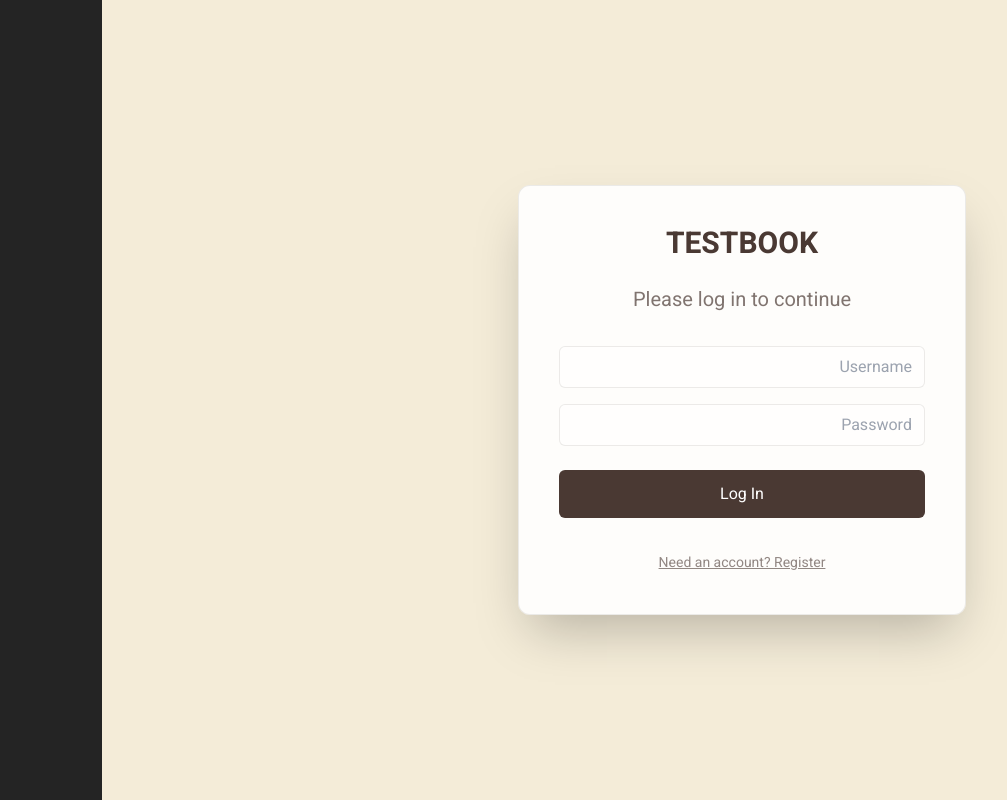
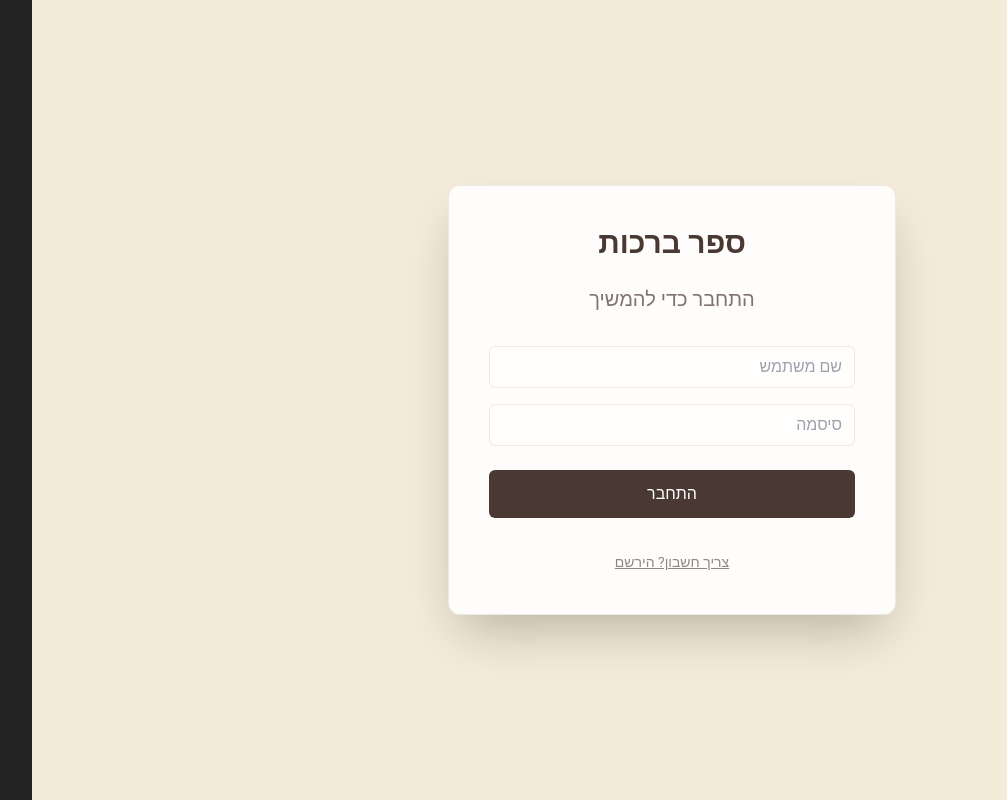
Before and after one commit to amirgal/mayush, a React (Vite) app: page / in a window 1280 px wide. Shown: the whole page, without its empty margins (65-1072 px from the left). Built offline with nearby package versions, Linux system fonts and the light colour scheme; no server answers.

Commit message:
feat: update LoginPage to support Hebrew localization and improve authentication handling

```diff
--- a/src/App.css
+++ b/src/App.css
@@ -1,3 +1,5 @@
+@import './BookTheme.css';
+
 #root {
   max-width: 1280px;
   margin: 0 auto;
@@ -28,8 +30,6 @@
   -webkit-text-size-adjust: 100%;
 }
 
-@import './BookTheme.css';
-
 .logo:hover {
   filter: drop-shadow(0 0 2em #646cffaa);
 }
--- a/src/pages/LoginPage.tsx
+++ b/src/pages/LoginPage.tsx
@@ -17,7 +17,7 @@ const LoginPage = () => {
     if (isAuthenticated) {
       navigate('/guestbook');
     }
-  }, []);
+  }, [isAuthenticated, navigate]);
 
   // Use our custom hook for Convex authentication
   const { login, register } = useConvexAuth();
@@ -30,17 +30,17 @@ const LoginPage = () => {
 
   const handleSubmit = async () => {
     if (!username.trim()) {
-      setError('Please enter a username');
+      setError('נא להזין שם משתמש');
       return;
     }
 
     if (!isLoginMode && !displayName.trim()) {
-      setError('Please enter your display name');
+      setError('נא להזין שם תצוגה');
       return;
     }
 
     if (!password.trim()) {
-      setError('Please enter a password');
+      setError('נא להזין סיסמה');
       return;
     }
 
@@ -56,7 +56,7 @@ const LoginPage = () => {
           setAuth(result.userId as Id<"users">, username, result.displayName, result.isAdmin);
           navigate('/guestbook');
         } else {
-          setError(result.message || 'Invalid credentials. Please try again.');
+          setError(result.message || 'פרטי התחברות שגויים. נסה שוב.');
         }
       } else {
         // Register using our custom hook
@@ -74,15 +74,15 @@ const LoginPage = () => {
             setAuth(loginResult.userId as Id<"users">, username, loginResult.displayName, loginResult.isAdmin);
             navigate('/guestbook');
           } else {
-            setError('Registration successful. Please log in.');
+            setError('ההרשמה הצליחה. אנא התחבר.');
             setIsLoginMode(true);
           }
         } else {
-          setError(result.message || 'Registration failed. Please try again.');
+          setError(result.message || 'ההרשמה נכשלה. נסה שוב.');
         }
       }
     } catch (err) {
-      setError('An error occurred. Please try again.');
+      setError('אירעה שגיאה. נסה שוב.');
       console.error(err);
     }
   };
@@ -101,8 +101,8 @@ const LoginPage = () => {
   return (
     <div className="min-h-screen flex items-center justify-center bg-book-light p-4">
       <div className="bg-white/90 shadow-2xl rounded-xl max-w-md w-full p-10 border border-book-dark/10">
-        <h1 className="text-3xl font-bold text-center mb-6 text-book-dark">TESTBOOK</h1>
-        <p className="text-center mb-8 text-book-dark/70 text-xl">{isLoginMode ? 'Please log in to continue' : 'Create a new account'}</p>
+        <h1 className="text-3xl font-bold text-center mb-6 text-book-dark">ספר ברכות</h1>
+        <p className="text-center mb-8 text-book-dark/70 text-xl">{isLoginMode ? 'התחבר כדי להמשיך' : 'צור חשבון חדש'}</p>
 
         <div className="mb-4">
           <input
@@ -113,9 +113,9 @@ const LoginPage = () => {
               setUsername(e.target.value);
               setError('');
             }}
-            placeholder="Username"
-            className="w-full px-3 py-2 border border-book-dark/10 bg-white/50 rounded-md focus:outline-none focus:ring-2 focus:ring-book-accent/50"
-            aria-label="Username input"
+            placeholder="שם משתמש"
+            className="w-full px-3 py-2 border border-book-dark/10 bg-white/50 rounded-md focus:outline-none focus:ring-2 focus:ring-book-accent/50 text-right"
+            aria-label="שדה שם משתמש"
             tabIndex={0}
           />
         </div>
@@ -130,9 +130,9 @@ const LoginPage = () => {
                 setDisplayName(e.target.value);
                 setError('');
               }}
-              placeholder="Display Name"
-              className="w-full px-3 py-2 border border-book-dark/5 bg-white/90 rounded-md focus:outline-none focus:ring-2 focus:ring-book-accent/50"
-              aria-label="Display name input"
+              placeholder="שם תצוגה"
+              className="w-full px-3 py-2 border border-book-dark/5 bg-white/90 rounded-md focus:outline-none focus:ring-2 focus:ring-book-accent/50 text-right"
+              aria-label="שדה שם תצוגה"
               tabIndex={0}
             />
           </div>
@@ -148,9 +148,9 @@ const LoginPage = () => {
               setError('');
             }}
             onKeyDown={handleKeyDown}
-            placeholder="Password"
-            className="w-full px-3 py-2 border border-book-dark/10 bg-white/50 rounded-md focus:outline-none focus:ring-2 focus:ring-book-accent/50"
-            aria-label="Password input"
+            placeholder="סיסמה"
+            className="w-full px-3 py-2 border border-book-dark/10 bg-white/50 rounded-md focus:outline-none focus:ring-2 focus:ring-book-accent/50 text-right"
+            aria-label="שדה סיסמה"
             tabIndex={0}
           />
           {error && <p className="text-red-500 mt-2 text-center">{error}</p>}
@@ -161,7 +161,7 @@ const LoginPage = () => {
           className="w-full py-3 bg-book-dark text-white rounded-md hover:bg-book-accent transition-colors duration-300 mb-4"
           tabIndex={0}
         >
-          {isLoginMode ? 'Log In' : 'Register'}
+          {isLoginMode ? 'התחבר' : 'הירשם'}
         </button>
 
         <div className="text-center mt-4">
@@ -170,7 +170,7 @@ const LoginPage = () => {
             className="text-book-dark/60 hover:text-book-dark text-sm underline"
             tabIndex={0}
           >
-            {isLoginMode ? 'Need an account? Register' : 'Already have an account? Log in'}
+            {isLoginMode ? 'צריך חשבון? הירשם' : 'כבר יש לך חשבון? התחבר'}
           </button>
         </div>
       </div>
```
